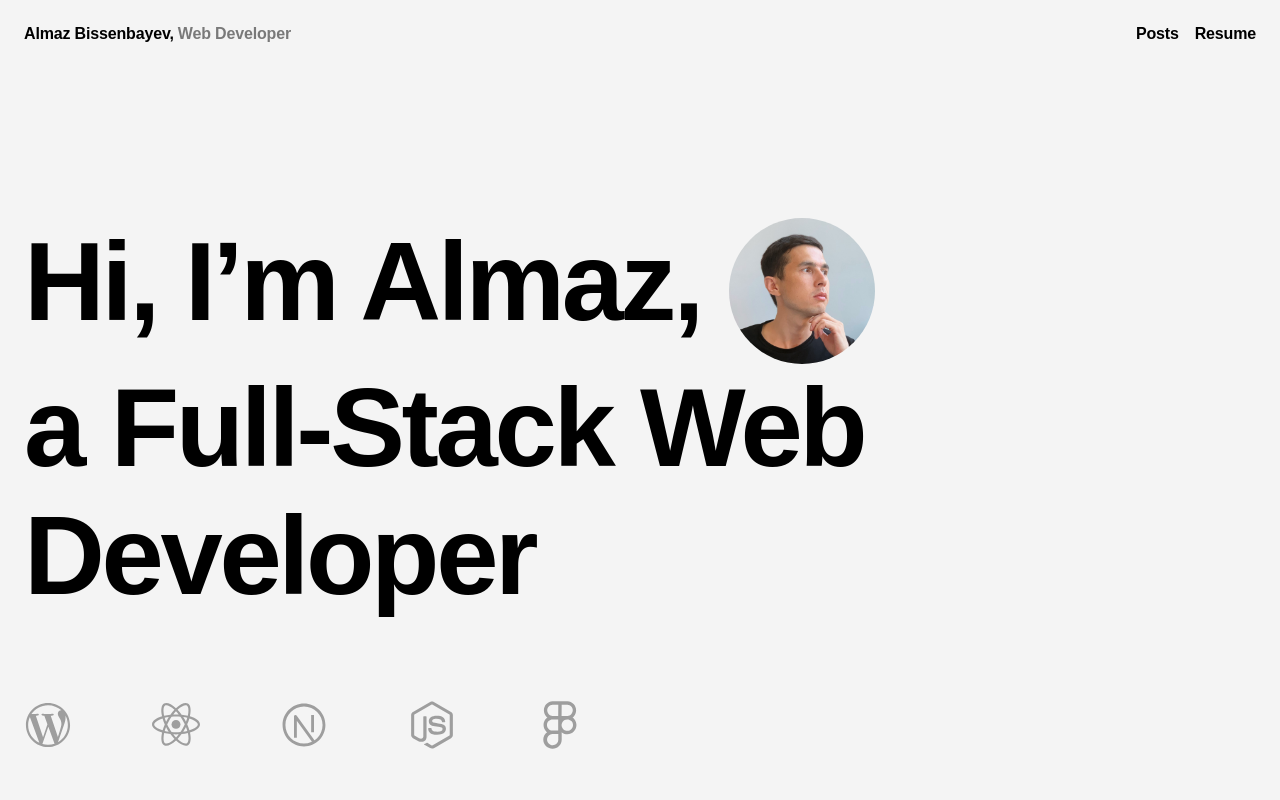
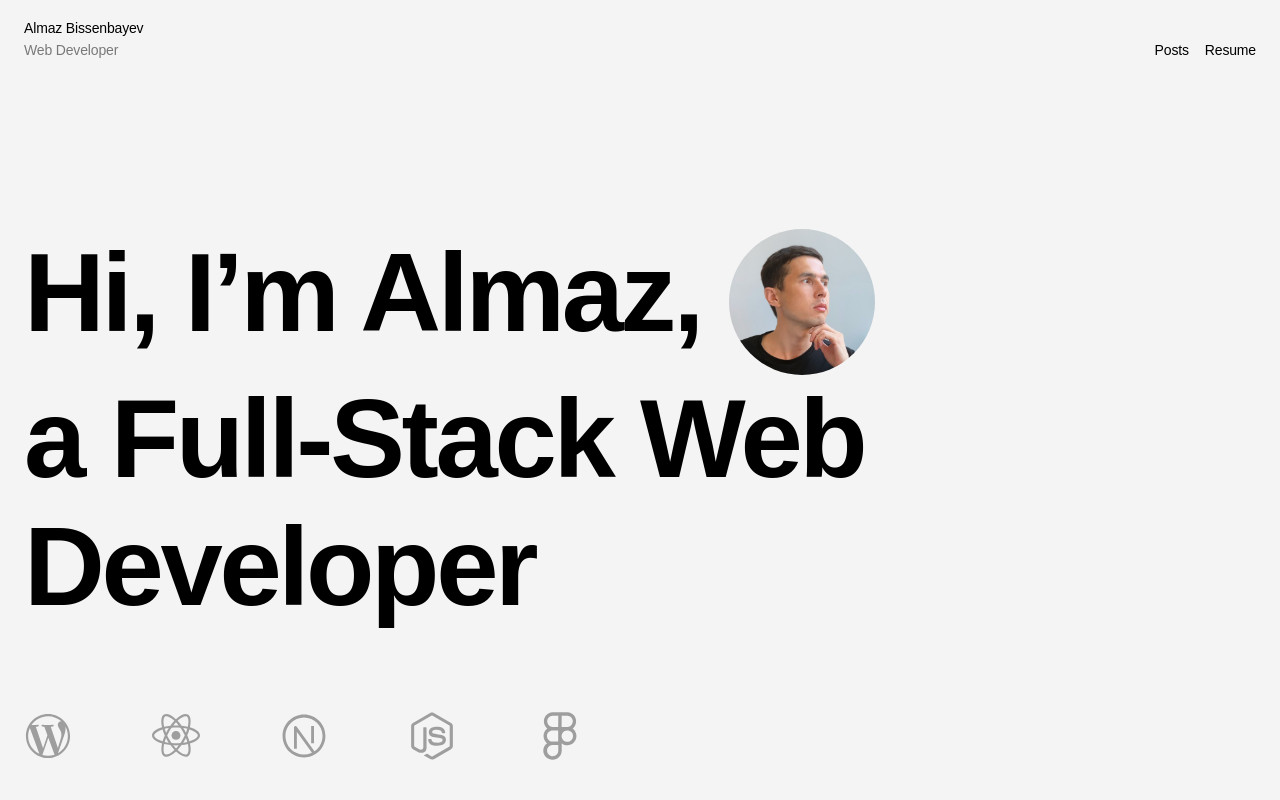
Before and after one commit to almazbisenbaev/almaz, a Next.js app: page / in a window 1280 px wide. Shown: the top 800 px of the page. Built offline with nearby package versions, Linux system fonts and the light colour scheme; a web font is replaced by a local one.

Commit message:
Update header

```diff
--- a/src/components/layout/Header.jsx
+++ b/src/components/layout/Header.jsx
@@ -2,33 +2,25 @@ import Link from 'next/link';
 
 const Header = () => {
   return (
-    <header className='hdr uppe'>
-      <div className="container mx-auto p-6">
-        <div className="hdr-row flex flex-col sm:flex-row gap-3 justify-between leading-tight font-semibold">
+    <header className='py-5'>
+      <div className="container mx-auto px-6">
+        <div className="hdr-row flex items-start flex-col sm:flex-row sm:items-end gap-3 justify-between font-medium text-sm leading-tight">
 
-          <div className='flex gap-1'>
-            <Link
-              href="/"
-              className="hdr-link font-semibold"
-            >
-              Almaz Bissenbayev,
-            </Link>
-            <span className='opacity-50'> Web Developer</span>
+          <div className=''>
+              <Link
+                href="/"
+                className="flex flex-col gap-1"
+              >
+                <div>Almaz Bissenbayev</div>
+                <div className='opacity-50'> Web Developer</div>
+              </Link>
           </div>
 
           <nav className="flex gap-4">
-            <Link
-              href="/posts/"
-              className="hdr-link font-semibold"
-            >
+            <Link href="/posts/">
               Posts
             </Link>
-            <Link
-              href="#"
-              className="hdr-link font-semibold"
-            >
-              Resume
-            </Link>
+            <Link href="#">Resume</Link>
           </nav>
 
         </div>
```
